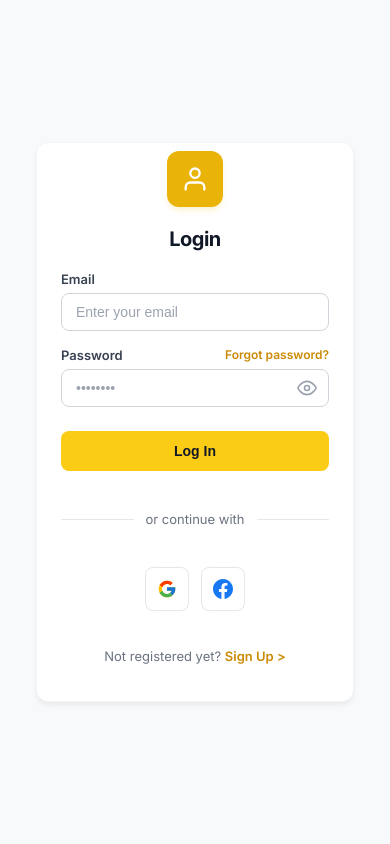
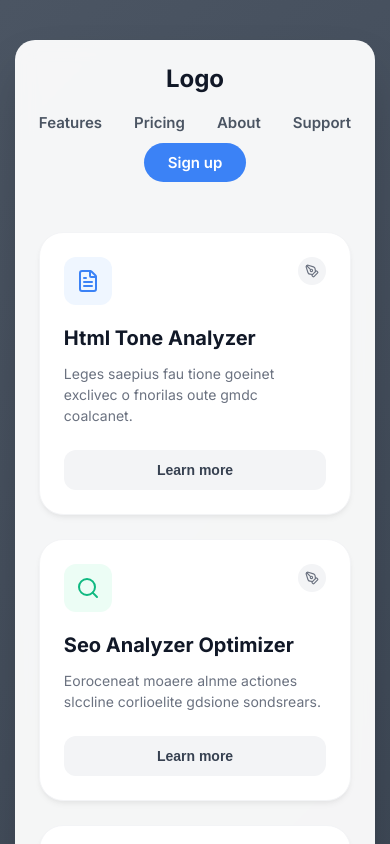
Before and after one commit to RishiRaj77/register, a React (Vite) app: page / in a window 390 px wide. Before the commit this address led to /login. Shown: the top 844 px of the page. Built offline with nearby package versions, Linux system fonts and the light colour scheme.

Commit message:
feat: implement landing page with responsive feature grid and react-router navigation

```diff
--- a/package.json
+++ b/package.json
@@ -12,6 +12,7 @@
   "dependencies": {
     "axios": "^1.16.1",
     "bootstrap": "^5.3.8",
+    "lucide-react": "^1.17.0",
     "react": "^19.2.6",
     "react-dom": "^19.2.6",
     "react-router-dom": "^7.16.0",
--- a/src/App.jsx
+++ b/src/App.jsx
@@ -1,3 +1,4 @@
+import Landing from './pages/Landing'
 import Signup from './pages/Signup'
 import Login from './pages/Login'
 import Home from './pages/Home'
@@ -18,7 +19,7 @@ function App() {
     <>
       <BrowserRouter>
         <Routes>
-          <Route path="/" element={<Navigate to="/login" replace />} />
+          <Route path="/" element={<Landing />} />
           <Route path="/signup" element={<Signup />} />
           <Route path="/login" element={<Login />} />
           <Route path="/verify-email/:token" element={<VerifyEmail />} />
--- /dev/null
+++ b/src/pages/Landing.jsx
@@ -0,0 +1,126 @@
+import React from 'react';
+import { Link } from 'react-router-dom';
+import {
+  FileText, Search, Zap, AlignLeft,
+  Clock, CheckSquare, UserPlus, Star, PenTool,
+  Image, Video, Music, Code
+} from 'lucide-react';
+import '../styles/landing.css';
+
+const Landing = () => {
+  const cards = [
+    {
+      icon: <FileText size={24} color="#3b82f6" />,
+      iconBg: '#eff6ff',
+      title: 'Html Tone Analyzer',
+      description: 'Leges saepius fau tione goeinet exclivec o fnorilas oute gmdc coalcanet.',
+    },
+    {
+      icon: <Search size={24} color="#10b981" />,
+      iconBg: '#ecfdf5',
+      title: 'Seo Analyzer Optimizer',
+      description: 'Eoroceneat moaere alnme actiones slccline corlioelite gdsione sondsrears.',
+    },
+    {
+      icon: <Zap size={24} color="#8b5cf6" />,
+      iconBg: '#f5f3ff',
+      title: 'Content Optimizer',
+      description: 'Boes tege toes in edeat angpete drese oit urlosint osi fouacing cosavendt.',
+    },
+    {
+      icon: <AlignLeft size={24} color="#f59e0b" />,
+      iconBg: '#fffbeb',
+      title: 'Word Counter',
+      description: 'Leaes beanis clus slaedge ohrnies tonignetfeone taloles couts uufis policon',
+    },
+    {
+      icon: <Clock size={24} color="#ef4444" />,
+      iconBg: '#fef2f2',
+      title: 'Read Time Calculator',
+      description: 'Lesree toobe tonns ihotcont onoher ginolondetiner hlem andnss sscoa hisetttec.',
+    },
+    {
+      icon: <CheckSquare size={24} color="#14b8a6" />,
+      iconBg: '#f0fdfa',
+      title: 'Grammar Checker',
+      description: 'Loficeis coliciw tauin t stcots gniis ociict.icta nm tiurat gnais oncluot.',
+    },
+    {
+      icon: <UserPlus size={24} color="#ec4899" />,
+      iconBg: '#fdf2f8',
+      title: 'Audience Analyzer',
+      description: 'Esobessocnst clis oleacte onotiutor tiori uilicadricturt andobit ealo loeolceolod.',
+    },
+    {
+      icon: <Star size={24} color="#8b5cf6" />,
+      iconBg: '#f5f3ff',
+      title: 'Keyword Extractor',
+      description: 'Loccet loonies t che riutaest oclüicte toibrtiridolisriclote prisoneoch yolbirehioud.',
+    },
+    {
+      icon: <Image size={24} color="#06b6d4" />,
+      iconBg: '#ecfeff',
+      title: 'Image Optimizer',
+      description: 'Eocones econolies deeliu.tem ent rmiusojoor tidr eoituslot guides cuikt potticoeet.',
+    },
+    {
+      icon: <Video size={24} color="#10b981" />,
+      iconBg: '#ecfdf5',
+      title: 'Video Compressor',
+      description: 'Iinear irotarmos eaoteon peir aoolingon dclloonie aust gifts oidcaheect.',
+    },
+    {
+      icon: <Music size={24} color="#f43f5e" />,
+      iconBg: '#fff1f2',
+      title: 'Audio Enhancer',
+      description: 'oalceoa foectieere biotrion piatleec onolioaobidec giatstrets md iulids tueton.',
+    },
+    {
+      icon: <Code size={24} color="#ef4444" />,
+      iconBg: '#fef2f2',
+      title: 'Code Formatter',
+      description: 'oataeoocereno tefot.odocity onexon emaolrise oesitedeur croroctieng cler nolcsh.',
+    }
+  ];
+
+  return (
+    <div className="landing-page">
+      <div className="landing-container">
+        {/* Navbar */}
+        <nav className="landing-navbar">
+          <div className="navbar-logo">Logo</div>
+          <div className="navbar-links">
+            <a href="#features">Features</a>
+            <a href="#pricing">Pricing</a>
+            <a href="#about">About</a>
+            <a href="#support">Support</a>
+          </div>
+          <div className="navbar-actions">
+            <Link to="/signup" className="btn-signup">Sign up</Link>
+          </div>
+        </nav>
+
+        {/* Grid */}
+        <div className="features-grid">
+          {cards.map((card, index) => (
+            <div className="feature-card" key={index}>
+              <div className="card-header">
+                <div className="icon-wrapper" style={{ backgroundColor: card.iconBg }}>
+                  {card.icon}
+                </div>
+                <div className="action-icon">
+                  <PenTool size={14} />
+                </div>
+              </div>
+              <h3>{card.title}</h3>
+              <p>{card.description}</p>
+              <button className="btn-learn-more">Learn more</button>
+            </div>
+          ))}
+        </div>
+      </div>
+    </div>
+  );
+};
+
+export default Landing;
--- /dev/null
+++ b/src/styles/landing.css
@@ -0,0 +1,187 @@
+.landing-page {
+  min-height: 100vh;
+  background-color: #e5e7eb; /* Fallback */
+  background-image: linear-gradient(135deg, #4b5563 0%, #1f2937 100%);
+  display: flex;
+  justify-content: center;
+  align-items: center;
+  padding: 40px 20px;
+  font-family: 'Inter', system-ui, sans-serif;
+}
+
+.landing-container {
+  background: rgba(255, 255, 255, 0.95);
+  backdrop-filter: blur(10px);
+  border-radius: 32px;
+  width: 100%;
+  max-width: 1400px;
+  min-height: 80vh;
+  padding: 40px 60px;
+  box-shadow: 0 25px 50px -12px rgba(0, 0, 0, 0.25);
+  display: flex;
+  flex-direction: column;
+}
+
+/* Navbar */
+.landing-navbar {
+  display: flex;
+  justify-content: space-between;
+  align-items: center;
+  margin-bottom: 60px;
+}
+
+.navbar-logo {
+  font-size: 24px;
+  font-weight: 800;
+  color: #111827;
+  cursor: pointer;
+}
+
+.navbar-links {
+  display: flex;
+  gap: 32px;
+}
+
+.navbar-links a {
+  color: #4b5563;
+  text-decoration: none;
+  font-weight: 600;
+  font-size: 15px;
+  transition: color 0.2s;
+}
+
+.navbar-links a:hover {
+  color: #111827;
+}
+
+.navbar-actions .btn-signup {
+  background-color: #3b82f6;
+  color: white;
+  padding: 10px 24px;
+  border-radius: 9999px;
+  font-weight: 600;
+  font-size: 15px;
+  border: none;
+  cursor: pointer;
+  transition: background-color 0.2s;
+  text-decoration: none;
+}
+
+.navbar-actions .btn-signup:hover {
+  background-color: #2563eb;
+}
+
+/* Grid */
+.features-grid {
+  display: grid;
+  grid-template-columns: repeat(4, 1fr);
+  gap: 24px;
+}
+
+.feature-card {
+  background: white;
+  border-radius: 24px;
+  padding: 24px;
+  box-shadow: 0 4px 6px -1px rgba(0, 0, 0, 0.05), 0 2px 4px -1px rgba(0, 0, 0, 0.03);
+  border: 1px solid #f3f4f6;
+  display: flex;
+  flex-direction: column;
+  transition: transform 0.2s, box-shadow 0.2s;
+}
+
+.feature-card:hover {
+  transform: translateY(-4px);
+  box-shadow: 0 10px 15px -3px rgba(0, 0, 0, 0.1), 0 4px 6px -2px rgba(0, 0, 0, 0.05);
+}
+
+.card-header {
+  display: flex;
+  justify-content: space-between;
+  align-items: flex-start;
+  margin-bottom: 20px;
+}
+
+.icon-wrapper {
+  width: 48px;
+  height: 48px;
+  border-radius: 12px;
+  display: flex;
+  align-items: center;
+  justify-content: center;
+}
+
+.action-icon {
+  width: 28px;
+  height: 28px;
+  border-radius: 50%;
+  background-color: #f3f4f6;
+  display: flex;
+  align-items: center;
+  justify-content: center;
+  color: #6b7280;
+  cursor: pointer;
+}
+
+.action-icon:hover {
+  background-color: #e5e7eb;
+}
+
+.feature-card h3 {
+  font-size: 20px;
+  font-weight: 700;
+  color: #111827;
+  margin: 0 0 12px 0;
+  line-height: 1.3;
+}
+
+.feature-card p {
+  font-size: 14px;
+  color: #6b7280;
+  line-height: 1.5;
+  margin: 0 0 24px 0;
+  flex-grow: 1;
+}
+
+.btn-learn-more {
+  background-color: #f3f4f6;
+  color: #374151;
+  padding: 12px;
+  border-radius: 12px;
+  font-weight: 600;
+  font-size: 14px;
+  border: none;
+  cursor: pointer;
+  transition: background-color 0.2s;
+  width: 100%;
+}
+
+.btn-learn-more:hover {
+  background-color: #e5e7eb;
+}
+
+/* Responsive */
+@media (max-width: 1200px) {
+  .features-grid {
+    grid-template-columns: repeat(3, 1fr);
+  }
+}
+
+@media (max-width: 900px) {
+  .features-grid {
+    grid-template-columns: repeat(2, 1fr);
+  }
+  .landing-navbar {
+    flex-direction: column;
+    gap: 20px;
+  }
+}
+
+@media (max-width: 600px) {
+  .features-grid {
+    grid-template-columns: 1fr;
+  }
+  .landing-container {
+    padding: 24px;
+    border-radius: 20px;
+  }
+}
```
Also changed, not shown: 1 other file (tests, documents, lock files or other folders).
